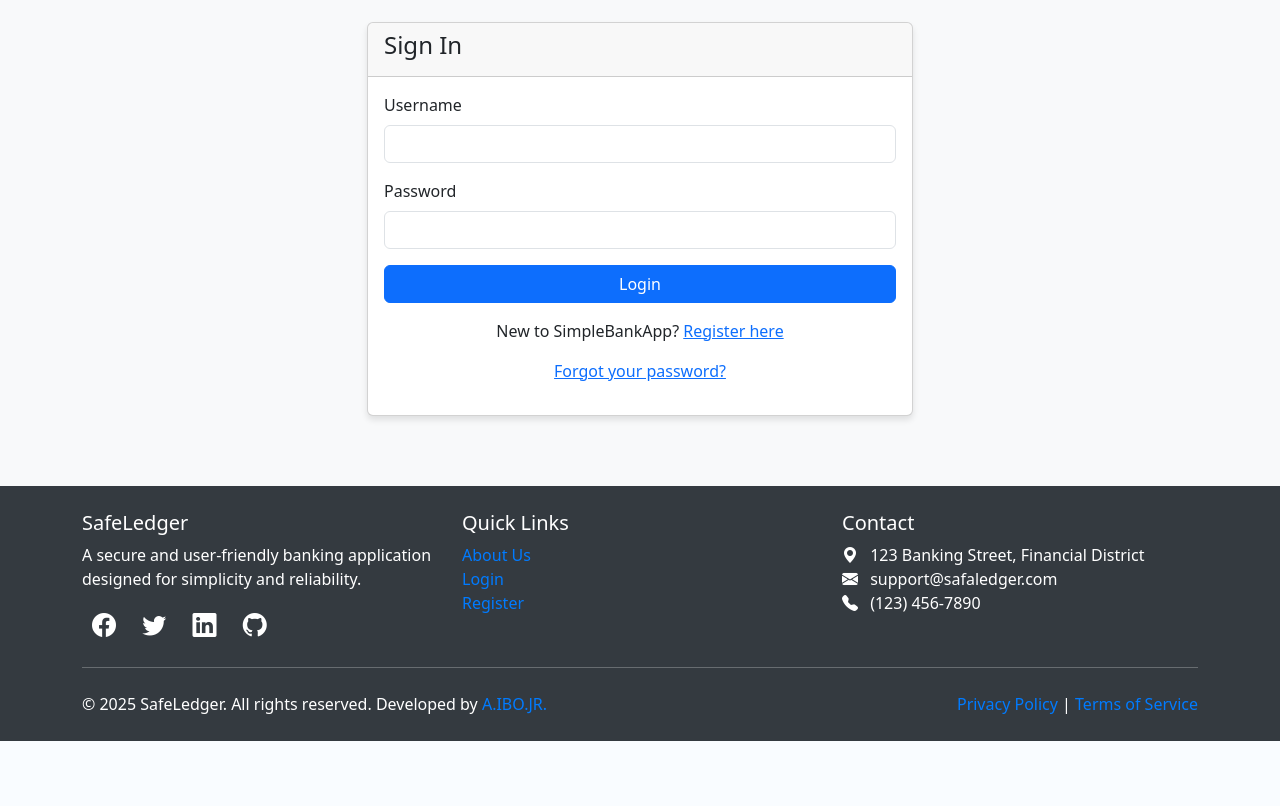
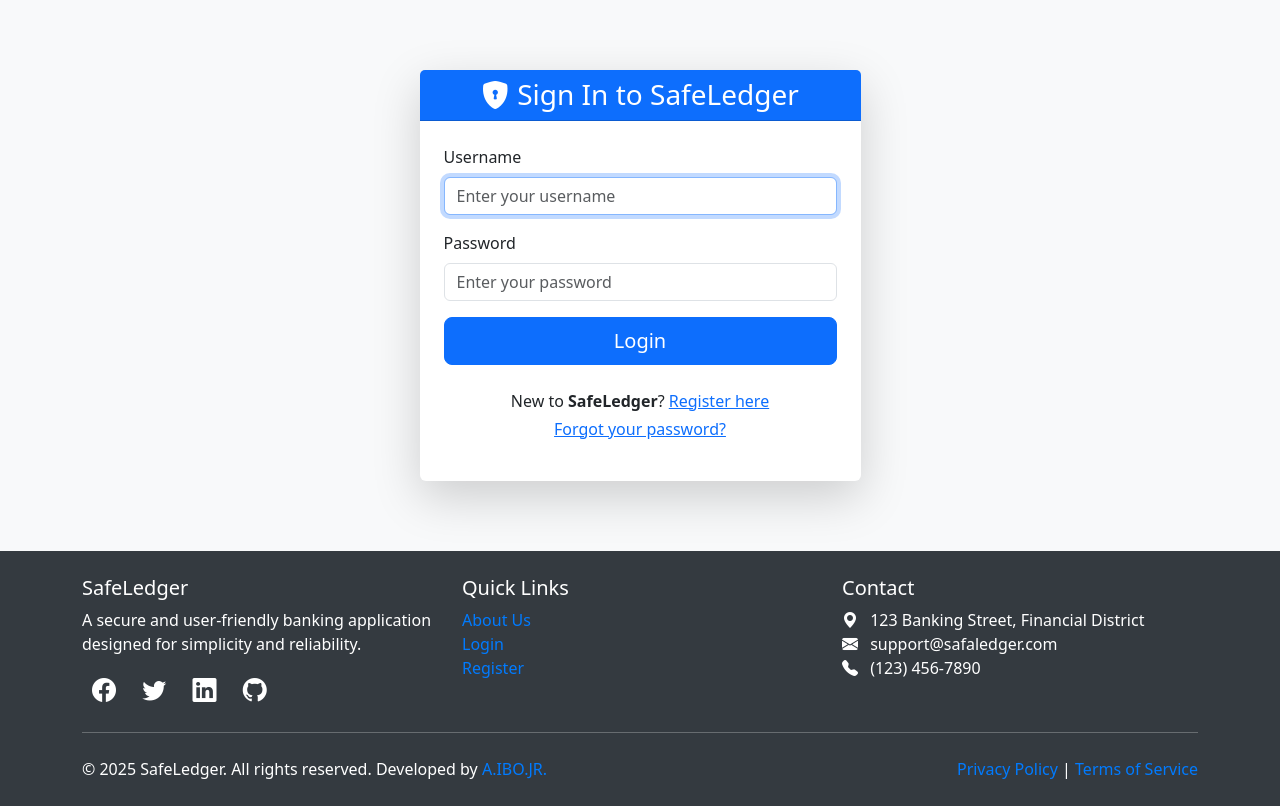
Before and after one commit to jijayne/simple-banking-app-v2, a Flask app: page /login in a window 1280 px wide. Shown: the part 62-868 px from the top of the page. Before the commit the page ends 803 px from the top, so only its background shows below. Run offline with Flask 2, Linux system fonts and the light colour scheme; parts of the project's set-up code (start-up, migrations or seed data) failed here and were passed over; some libraries are stand-ins or nearby versions.

Commit message:
updated the login.html

```diff
--- a/templates/about.html
+++ b/templates/about.html
@@ -4,12 +4,12 @@
 <div class="container py-5">
     <div class="card shadow">
         <div class="card-body">
-            <h1 class="card-title text-center mb-4">About SimpleBankApp</h1>
+            <h1 class="card-title text-center mb-4">About SafeLedger</h1>
 
             <div class="row mb-4">
                 <div class="col-md-6">
                     <h3>Our Mission</h3>
-                    <p>SimpleBankApp is designed to provide a secure, intuitive, and reliable digital banking experience. Our mission is to make financial services accessible to everyone while maintaining the highest standards of security and user experience.</p>
+                    <p>SafeLedger is designed to provide a secure, intuitive, and reliable digital banking experience. Our mission is to make financial services accessible to everyone while maintaining the highest standards of security and user experience.</p>
                 </div>
                 <div class="col-md-6">
                     <h3>Who We Are</h3>
@@ -45,7 +45,7 @@
             <div class="row">
                 <div class="col-12">
                     <h3>Our Technology Stack</h3>
-                    <p>SimpleBankApp is built using modern web technologies to ensure reliability and performance:</p>
+                    <p>SafeLedger is built using modern web technologies to ensure reliability and performance:</p>
                     <div class="row text-center">
                         <div class="col-md-3 mb-3">
                             <div class="card h-100">
--- a/templates/login.html
+++ b/templates/login.html
@@ -1,39 +1,41 @@
 {% extends "base.html" %}
 
 {% block content %}
-<div class="row">
-    <div class="col-md-6 offset-md-3">
-        <div class="card">
-            <div class="card-header">
-                <h4>Sign In</h4>
+<div class="container mt-5">
+    <div class="row justify-content-center">
+        <div class="col-md-6 col-lg-5">
+            <div class="card shadow-lg border-0">
+                <div class="card-header bg-primary text-white text-center">
+                    <h3 class="mb-0"><i class="bi bi-shield-lock-fill me-2"></i>Sign In to SafeLedger</h3>
                 </div>
-            <div class="card-body">
+                <div class="card-body p-4">
                     <form method="post" novalidate>
                         {{ form.hidden_tag() }}
                         <div class="mb-3">
                             {{ form.username.label(class="form-label") }}
-                        {{ form.username(class="form-control") }}
+                            {{ form.username(class="form-control", placeholder="Enter your username", autofocus=True, autocomplete="username") }}
                             {% for error in form.username.errors %}
-                        <div class="text-danger">{{ error }}</div>
+                            <div class="text-danger small">{{ error }}</div>
                             {% endfor %}
                         </div>
                         <div class="mb-3">
                             {{ form.password.label(class="form-label") }}
-                        {{ form.password(class="form-control") }}
+                            {{ form.password(class="form-control", placeholder="Enter your password", autocomplete="current-password") }}
                             {% for error in form.password.errors %}
-                        <div class="text-danger">{{ error }}</div>
+                            <div class="text-danger small">{{ error }}</div>
                             {% endfor %}
                         </div>
                         <div class="d-grid gap-2">
-                        {{ form.submit(class="btn btn-primary") }}
+                            {{ form.submit(class="btn btn-primary btn-lg") }}
                         </div>
                     </form>
-                <div class="mt-3 text-center">
-                    <p>New to SimpleBankApp? <a href="{{ url_for('register') }}">Register here</a></p>
+                    <div class="mt-4 text-center">
+                        <p class="mb-1">New to <strong>SafeLedger</strong>? <a href="{{ url_for('register') }}">Register here</a></p>
                         <p><a href="{{ url_for('reset_password_request') }}">Forgot your password?</a></p>
                     </div>
                 </div>
             </div>
         </div>
     </div>
+</div>
 {% endblock %}
```
Lines whose indentation alone changed are shown as unchanged.
